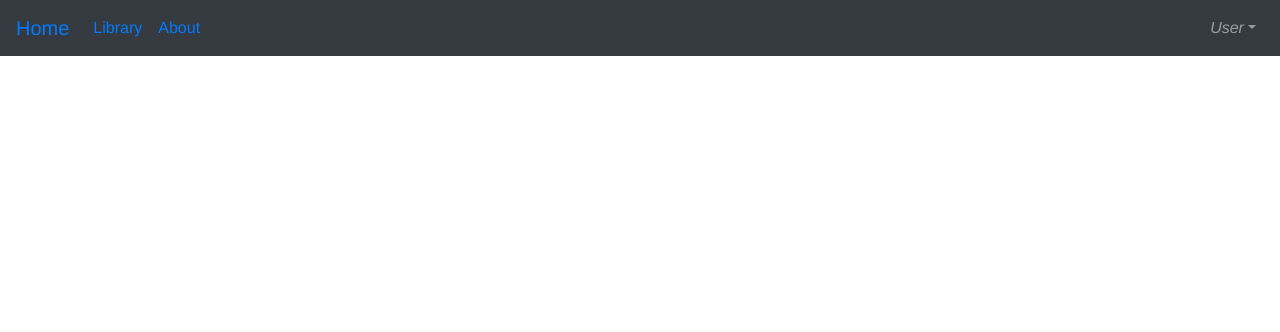
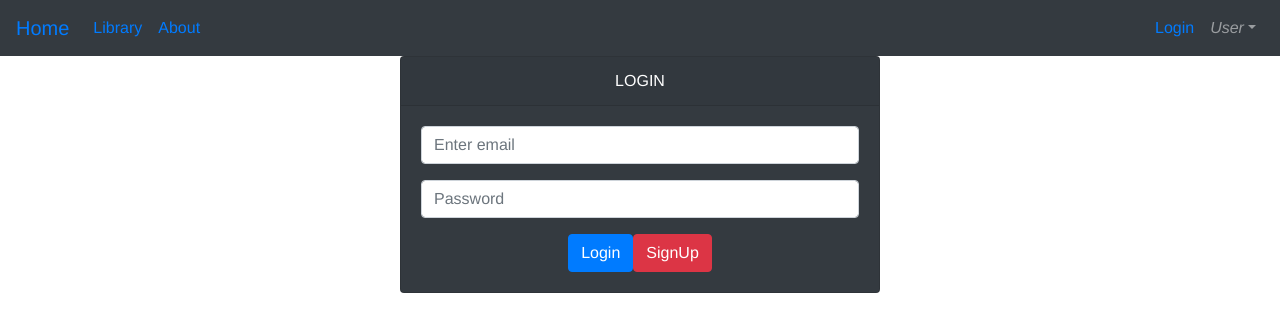
Before and after one commit to BeingAnushasan/movie-rating, a Vue app in the folder movie-rating-frontend/: page /login in a window 1280 px wide. Shown: the top 332 px of the page. Built offline with nearby package versions, Linux system fonts and the light colour scheme.

Commit message:
login component added

```diff
--- a/movie-rating-frontend/src/components/MovieDetails.vue
+++ b/movie-rating-frontend/src/components/MovieDetails.vue
@@ -1,8 +1,21 @@
 <template>
   <div class="container">
     <h1>
-      <strong style="text-decoration-color: blue">{{ this.movieInsideDetails.movieName }}</strong
-      >/ <strong>{{ this.movieInsideDetails.rating }}</strong>
+      <strong style="text-decoration-color: blue">{{
+        this.movieInsideDetails.movieName
+      }}</strong
+      >
+      <strong
+        ><b-form-rating
+          style="width: 10em; margin: auto; "
+          v-model="this.movieInsideDetails.rating"
+          variant="warning"
+          class="mb-2"
+          readonly
+          no-border
+          size="sm"
+        ></b-form-rating
+      ></strong>
     </h1>
 
     <div class="movieInfo">
@@ -15,8 +28,7 @@
       <h5>{{ this.movieInsideDetails.description }}</h5>
     </div>
     <b-button class="btn" @click="showMovieDetailsFunction">Back</b-button>
-        <b-button class="btn" @click="deleteMovie">Delete</b-button>
-
+    <b-button class="btn" @click="deleteMovie">Delete</b-button>
   </div>
 </template>
 
@@ -45,13 +57,13 @@ export default {
   },
 
   methods: {
-      showMovieDetailsFunction() {
+    showMovieDetailsFunction() {
       this.$emit("showMovieLibrary");
     },
     deleteMovie() {
-      console.log("In movieDetails ID is "+this.movieInsideDetails.id);
-      this.$emit("deleteEvt",this.movieInsideDetails.id);
+      console.log("In movieDetails ID is " + this.movieInsideDetails.id);
+      this.$emit("deleteEvt", this.movieInsideDetails.id);
     },
-  }
+  },
 };
 </script>
--- a/movie-rating-frontend/src/components/MovieLibrary.vue
+++ b/movie-rating-frontend/src/components/MovieLibrary.vue
@@ -1,12 +1,6 @@
 3<template>
   <div class="container" style="text-align: center">
     <h1 >Movie Library</h1>
-    <!-- <div>
-      <input type="text" placeholder="Search By Name" v-model="searchName" />
-      <b-button size="sm" @click="searchByName">Search By Name</b-button>
-    </div> -->
-
-
     <div class="library-search ">
       <b-form inline label="Genre:" label-for="input-1">
         <input
--- a/movie-rating-frontend/src/components/TheHeader.vue
+++ b/movie-rating-frontend/src/components/TheHeader.vue
@@ -15,17 +15,14 @@
 
         <!-- Right aligned nav items -->
         <b-navbar-nav class="ml-auto">
-          <!-- <b-nav-form>
-          <b-form-input size="sm" class="mr-sm-2" placeholder="Search"></b-form-input>
-          <b-button size="sm" class="my-2 my-sm-0" type="submit">Search</b-button>
-        </b-nav-form> -->
+          <b-nav-item><router-link to="/login">Login</router-link></b-nav-item>
 
           <b-nav-item-dropdown right>
             <!-- Using 'button-content' slot -->
             <template v-slot:button-content>
               <em>User</em>
             </template>
-            <b-dropdown-item href="#">Profile Setting</b-dropdown-item>
+            <b-dropdown-item href="#">Profile Settings</b-dropdown-item>
             <b-dropdown-item href="#">Sign Out</b-dropdown-item>
           </b-nav-item-dropdown>
         </b-navbar-nav>
--- a/movie-rating-frontend/src/router/index.js
+++ b/movie-rating-frontend/src/router/index.js
@@ -22,6 +22,11 @@ Vue.use(VueRouter)
     path: '/library',
     name: 'Library',
     component: () => import(/* webpackChunkName: "about" */ '../views/Library.vue')
+  },
+  {
+    path: '/login',
+    name: 'Login',
+    component: () => import(/* webpackChunkName: "about" */ '../views/Login.vue')
   }
 ]
 
--- /dev/null
+++ b/movie-rating-frontend/src/views/Login.vue
@@ -0,0 +1,68 @@
+<template>
+  <div class="login-card">
+    <b-card
+      bg-variant="dark"
+      header="LOGIN"
+      text-variant="white"
+      class="text-center "
+    >
+      <b-form @submit="onSubmit" @reset="onReset">
+        <b-form-group id="input-group-1" label-for="input-1">
+          <b-form-input
+            id="input-1"
+            v-model="form.email"
+            type="email"
+            required
+            placeholder="Enter email"
+          ></b-form-input>
+        </b-form-group>
+
+        <b-form-group id="input-group-2" label-for="input-2">
+          <b-form-input
+            id="input-2"
+            type="password"
+            v-model="form.password"
+            required
+            placeholder="Password"
+          ></b-form-input>
+        </b-form-group>
+
+        <b-button type="submit" variant="primary">Login</b-button>
+
+        <b-button type="reset" variant="danger">SignUp</b-button>
+      </b-form>
+    </b-card>
+  </div>
+</template>
+
+<script>
+export default {
+  data() {
+    return {
+      form: {
+        email: "",
+        password: "",
+      },
+      show: true,
+    };
+  },
+  methods: {
+    onSubmit(evt) {
+      evt.preventDefault();
+      alert(JSON.stringify(this.form));
+    },
+    onReset(evt) {
+      evt.preventDefault();
+    },
+  },
+};
+</script>
+
+<style scoped>
+.login-card {
+  z-index: 2;
+  margin-top: 100em;
+  width: 30em;
+  margin: auto;
+}
+</style>
```
Also changed, not shown: movie-rating-frontend/src/assets/css/main.css (added).
